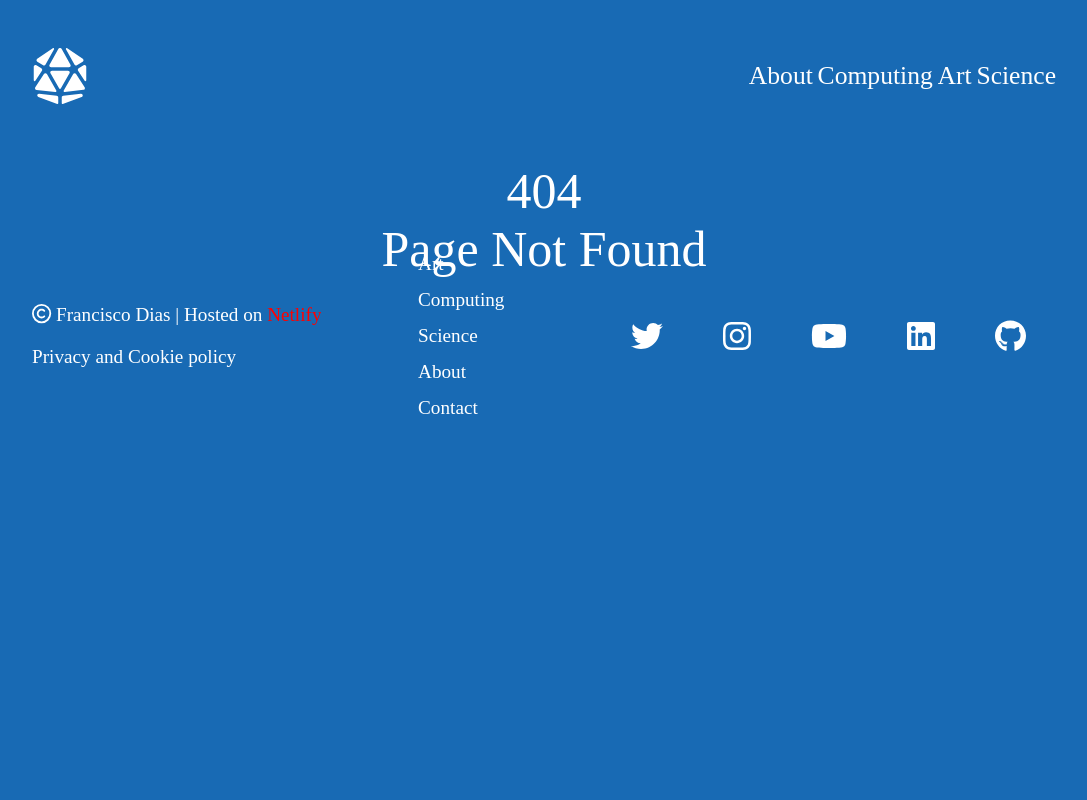
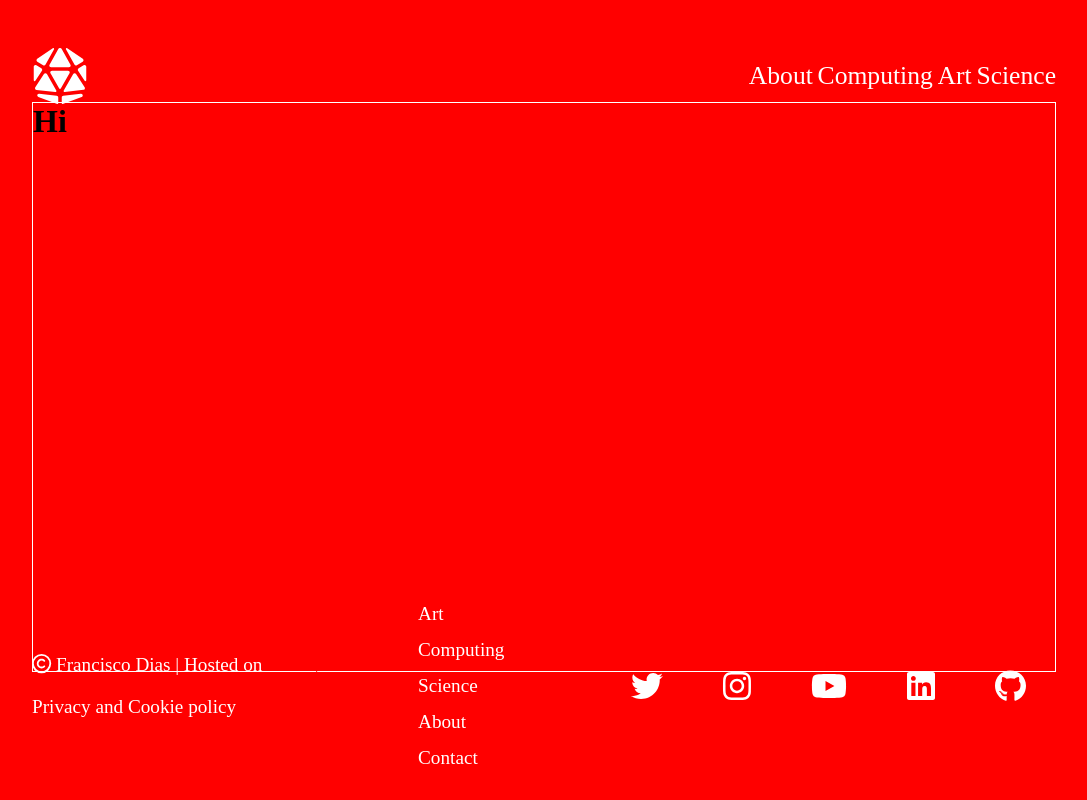
Before and after one commit to diasfrancisco/My-Website, a React (Create React App) app: page /computing/yt_analytics in a window 1280 px wide. Before the commit this address had no page. Shown: the whole page, without its empty margins (96-1183 px from the left). Built offline with nearby package versions, Linux system fonts and the light colour scheme.

Commit message:
Adds a YouTube Analytics page template and refactors some of the code for the repostiory metrics

```diff
--- a/src/App.js
+++ b/src/App.js
@@ -13,7 +13,8 @@ import {
   Contact,
   PageNotFound,
   UnderMaintenance,
-  FBMarketPlace
+  FBMarketPlace,
+  YouTubeAnalytics
 } from './pages'
 
 function App() {
@@ -27,6 +28,7 @@ function App() {
         <Route path="computing">
           <Route index element={<Computing />} />
           <Route path="fbmp" element={<FBMarketPlace />} />
+          <Route path="yt_analytics" element={<YouTubeAnalytics />} />
         </Route>
         <Route path="about" element={<UnderMaintenance />} />
         <Route path="contact" element={<UnderMaintenance />} />
--- a/src/components/RepositoryMetrics/RepositoryMetrics.jsx
+++ b/src/components/RepositoryMetrics/RepositoryMetrics.jsx
@@ -13,6 +13,15 @@ const RepositoryMetrics = (props) => {
   const dictStats = [];
 
   console.log(singleRepo)
+
+  function displayPageLink() {
+    switch (singleRepo.name) {
+      case "Facebook-Marketplaces-Ranking-System":
+        return <Link to="fbmp"><FontAwesomeIcon className='proj_icon' icon={faDiagramProject} /></Link>;
+      case "YouTube-Data-Streaming":
+        return <Link to="yt_analytics"><FontAwesomeIcon className='proj_icon' icon={faDiagramProject} /></Link>;
+    }
+  }
 
   function displayFBMP() {
     if (singleRepo.name === "Facebook-Marketplaces-Ranking-System") {
@@ -47,7 +56,7 @@ const RepositoryMetrics = (props) => {
     <>
     <div>
       <a href={singleRepo.html_url} target="_blank" rel="noreferrer"><FontAwesomeIcon className='proj_icon' icon={faGithub} /></a>
-      {displayFBMP()}
+      {displayPageLink()}
     </div>
     <div className='bar_container'>
       <div id='weekly'>Weekly Commits</div>
--- a/src/pages/FBMarketPlace/FBMarketPlace.css
+++ b/src/pages/FBMarketPlace/FBMarketPlace.css
@@ -1,13 +1,9 @@
-body {
-    background-color: rgb(24,106,180);
-
-}
-
 /* Main page */
 #fb_container {
     display: flex;
     align-items: center;
     padding: 0 10%;
+    background-color: rgb(24,106,180);
 }
 
 .fb_text {
--- /dev/null
+++ b/src/pages/YouTubeAnalytics/YouTubeAnalytics.css
@@ -0,0 +1,12 @@
+.yt_page_container {
+    background-color: red;
+    width: 100vw;
+    height: 100vh;
+    padding: 8% 10% 10% 10%;
+    display: flex;
+}
+
+.yt_dashboard_container {
+    border: 1px solid white;
+    width: 100vw;
+}
--- /dev/null
+++ b/src/pages/YouTubeAnalytics/YouTubeAnalytics.jsx
@@ -0,0 +1,14 @@
+import { React } from "react";
+import "./YouTubeAnalytics.css";
+
+const YouTubeAnalytics = () => {
+  return (
+    <div className="yt_page_container">
+        <div className="yt_dashboard_container">
+            <h1>Hi</h1>
+        </div>
+    </div>
+  );
+};
+
+export default YouTubeAnalytics;
--- a/src/pages/index.js
+++ b/src/pages/index.js
@@ -2,6 +2,7 @@ export { default as Home } from './Home/Home';
 export { default as Art } from './Art/Art';
 export { default as Computing } from './Computing/Computing';
 export { default as FBMarketPlace } from './FBMarketPlace/FBMarketPlace';
+export { default as YouTubeAnalytics } from './YouTubeAnalytics/YouTubeAnalytics';
 export { default as Science } from './Science/Science';
 export { default as About } from './About/About';
 export { default as Contact } from './Contact/Contact';
```
